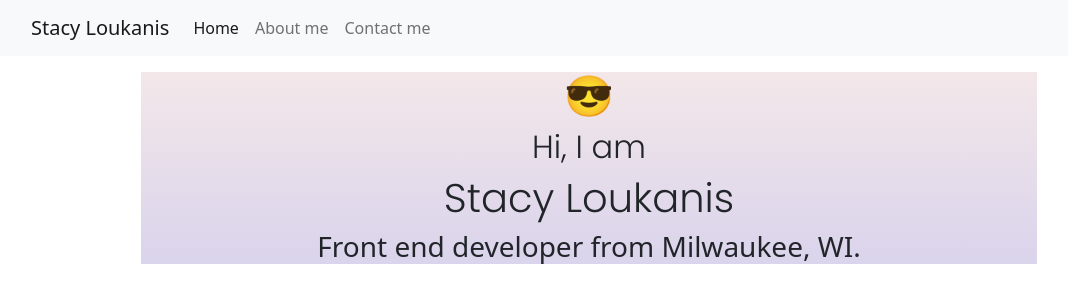
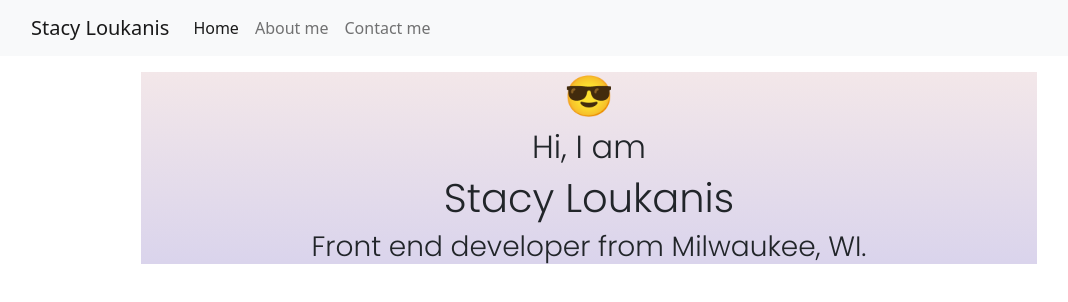
Before and after one commit to SLou-27/Portfolio-SL-1, a plain HTML site: page index.html in a window 1280 px wide. Shown: the whole page, without its empty margins (51-1119 px from the left). Drawn offline with nearby package versions, Linux system fonts and the light colour scheme.

Commit message:
Update style.css

```diff
--- a/src/style.css
+++ b/src/style.css
@@ -7,7 +7,7 @@
 h3 {
     margin-bottom: 30px;
 }
-h1 {
+h1, h3 {
     font-family: 'Poppins', sans-serif;
 }
 h2 {
```
